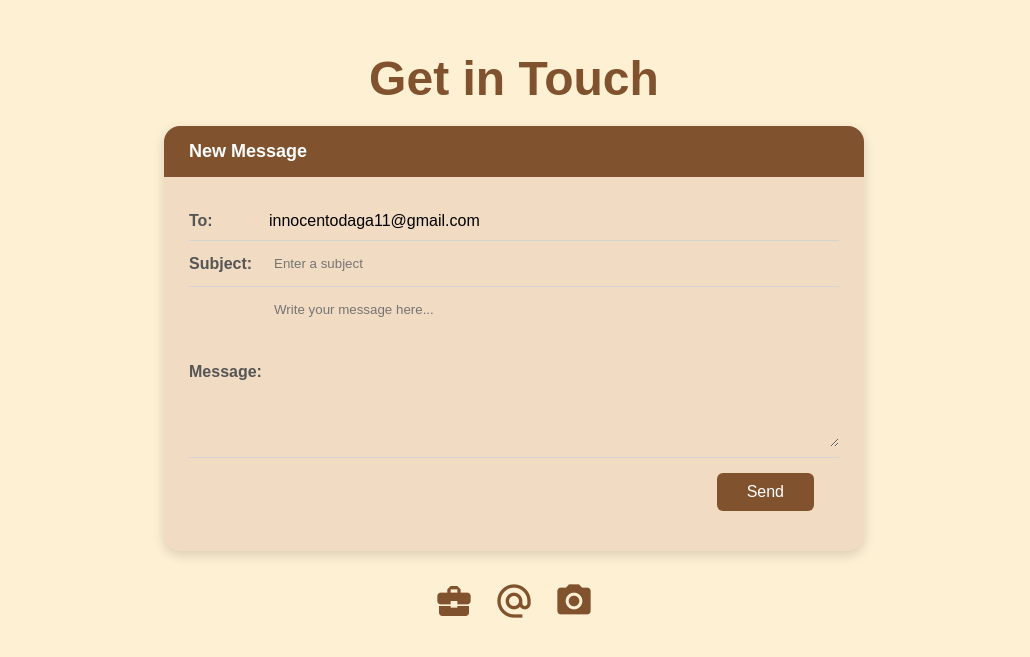
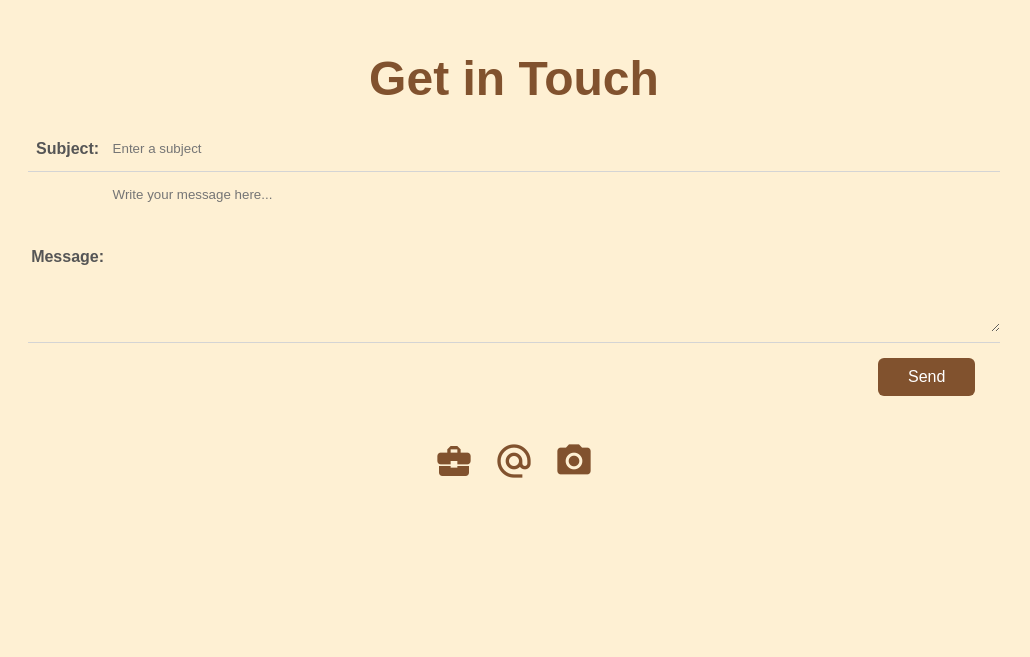
Before and after one commit to innocentodaga/PLP-Hackathon-Profile, a plain HTML site: page index.html in a window 1280 px wide. Shown: the part 5682-6339 px from the top of the page, without its empty margins (126-1156 px from the left). Drawn offline with Linux system fonts and the light colour scheme.

Commit message:
Update index.html

```diff
--- a/index.html
+++ b/index.html
@@ -2,19 +2,19 @@
 <html lang="en">
 
 <head>
-    <meta charset="UTF-8">
-    <meta name="viewport" content="width=device-width, initial-scale=1.0">
+  <meta charset="UTF-8" />
+  <meta name="viewport" content="width=device-width, initial-scale=1.0" />
   <title>Innocent Odaga's Portfolio</title>
   <!-- Favicon link -->
-    <link rel="icon" href="images/tyson me.png" type="image/png">
+  <link rel="icon" href="images/tyson me.png" type="image/png" />
   <!-- Link for Material Icons -->
-    <link href="https://fonts.googleapis.com/icon?family=Material+Icons" rel="stylesheet">
+  <link href="https://fonts.googleapis.com/icon?family=Material+Icons" rel="stylesheet" />
   <!-- Link to external CSS file -->
-    <link rel="stylesheet" href="style.css">
+  <link rel="stylesheet" href="style.css" />
 </head>
 
 <body>
-    <!--  Loading Screen with Animated Text -->
+  <!-- Loading Screen with Animated Text -->
   <div class="skeleton-loader">
     <h1 class="skeleton-text-loader">Innocent Odaga</h1>
   </div>
@@ -30,21 +30,22 @@
         <li><a href="#education">Education</a></li>
         <li><a href="#experience">Experience</a></li>
         <li><a href="#projects">Projects</a></li>
-                <!-- The Hire Me! button now links to the new contact form section -->
         <li><a href="#contact-form">Hire Me!</a></li>
       </ul>
     </nav>
   </header>
+
   <main>
-        <!-- Home Section - Updated for a developer's portfolio -->
+    <!-- Home Section -->
     <section id="home">
       <h4>Hello, I'm a Developer</h4>
       <h1>
-                I Build Creative and <br> Scalable Web Solutions
+        I Build Creative and <br />Scalable Web Solutions
       </h1>
       <p>
-                As an innovative and aspiring AI engineer with a solid foundation in computer science, I am eager to capitalize on AI technologies to develop systems that address real-world challenges. My experience in applying programming tools and data-driven methodologies
-                helps me to enhance decision-making and streamline operations.
+        As an innovative and aspiring AI engineer with a solid foundation in computer science, I am eager to capitalize
+        on AI technologies to develop systems that address real-world challenges. My experience in applying programming
+        tools and data-driven methodologies helps me to enhance decision-making and streamline operations.
       </p>
       <div class="hero-buttons">
         <a href="#projects" class="btn">View My Work</a>
@@ -57,17 +58,19 @@
       <h2>About Me</h2>
       <div class="about-container">
         <div class="about-image">
-                    <img src="images/tyson me.png" alt="Innocent Odaga's Photo">
+          <img src="images/tyson me.png" alt="Innocent Odaga's Photo" />
         </div>
         <div class="about-content">
           <h3>Hello, I'm Innocent Odaga</h3>
           <p>
-                        Innovative and aspiring AI engineer with a solid foundation in computer science. Eager to capitalize on AI technologies to develop systems that address real-world challenges. Experienced in applying programming tools and data-driven methodologies to enhance
-                        decision-making and streamline operations.
+            Innovative and aspiring AI engineer with a solid foundation in computer science. Eager to capitalize on AI
+            technologies to develop systems that address real-world challenges. Experienced in applying programming
+            tools and data-driven methodologies to enhance decision-making and streamline operations.
           </p>
-                    <br>
+          <br />
           <p>
-                        My journey in tech is driven by a desire to solve complex problems and bring innovative ideas to life. I believe in continuous learning and adapting to new challenges.
+            My journey in tech is driven by a desire to solve complex problems and bring innovative ideas to life. I
+            believe in continuous learning and adapting to new challenges.
           </p>
         </div>
       </div>
@@ -112,7 +115,6 @@
         </div>
       </div>
     </section>
-
 
     <!-- Education Section -->
     <section id="education">
@@ -186,67 +188,51 @@
       <h2>Projects</h2>
       <div class="projects-container">
         <div class="project-card">
-                    <img src="images/folio2.png" alt="Environmental Protection Project">
+          <img src="images/folio2.png" alt="Environmental Protection Project" />
           <h3>Environmental Protection App</h3>
           <p>A web application designed to promote environmental awareness and action. Built using HTML, CSS, and JavaScript to display real-time environmental data and tips for sustainable living.</p>
         </div>
 
         <div class="project-card">
-                    <img src="images/folio3.PNG" alt="CSS Challenge Project">
+          <img src="images/folio3.PNG" alt="CSS Challenge Project" />
           <h3>CSS Animation Challenge</h3>
           <p>A creative front-end mini-project showcasing advanced CSS animations and transitions. Focused on responsive design and modern styling techniques without using JavaScript.</p>
         </div>
 
         <div class="project-card">
-                    <img src="images/folio-1.PNG" alt="Dashboard Project">
+          <img src="images/folio-1.PNG" alt="Dashboard Project" />
           <h3>Interactive Dashboard</h3>
           <p>A dynamic data dashboard for visualizing complex information clearly and interactively. Developed with HTML, CSS, and Chart.js to present analytics in an intuitive format.</p>
         </div>
 
         <div class="project-card">
-                    <img src="images/folio4.png" alt="AI Bio Tutor Project">
+          <img src="images/folio4.png" alt="AI Bio Tutor Project" />
           <h3>AI Biology Tutor</h3>
           <p>An AI-powered tutoring tool that helps students learn biology through interactive quizzes and instant feedback. Implemented using basic machine learning concepts and a clean UI.</p>
         </div>
       </div>
-
-            </div>
     </section>
 
-
-        <!-- The new Hire Me / Contact Form section -->
+    <!-- Contact Form Section -->
     <section id="contact-form">
       <h2>Get in Touch</h2>
-            <div class="email-compose-form">
-                <div class="compose-header">
-                    New Message
-                </div>
-                <form class="compose-body" action="mailto:innocentodaga11@gmail.com" method="get" enctype="text/plain">
-                    <div class="compose-row">
-                        <label>To:</label>
-                        <span>innocentodaga11@gmail.com</span>
-                    </div>
+      <form action="mailto:innocentodaga11@gmail.com" method="POST" enctype="text/plain">
         <div class="compose-row">
           <label for="subject">Subject:</label>
-                        <input type="text" id="subject" name="subject" placeholder="Enter a subject">
+          <input type="text" id="subject" name="subject" placeholder="Enter a subject" required />
         </div>
         <div class="compose-row">
           <label for="body">Message:</label>
-                        <textarea id="body" name="body" placeholder="Write your message here..."></textarea>
+          <textarea id="body" name="body" placeholder="Write your message here..." required></textarea>
         </div>
         <div class="compose-footer">
           <button type="submit" class="send-btn">Send</button>
         </div>
       </form>
-            </div>
       <div class="social-links-images">
-                <!-- Using Material Icons for social links -->
-                <a href="https://www.linkedin.com/in/innocent-odaga-08b420288/"><i class="material-icons">business_center</i></a>
-                <!-- LinkedIn -->
-                <a href="innocentodaga11@gmail.com"><i class="material-icons">alternate_email</i></a>
-                <!-- Facebook -->
-                <a href="https://www.instagram.com/innocentodaga11/"><i class="material-icons">camera_alt</i></a>
-                <!-- Instagram -->
+        <a href="https://www.linkedin.com/in/innocent-odaga-08b420288/" target="_blank"><i class="material-icons">business_center</i></a>
+        <a href="mailto:innocentodaga11@gmail.com"><i class="material-icons">alternate_email</i></a>
+        <a href="https://www.instagram.com/innocentodaga11/" target="_blank"><i class="material-icons">camera_alt</i></a>
       </div>
     </section>
   </main>
```
Lines whose indentation alone changed are shown as unchanged.
